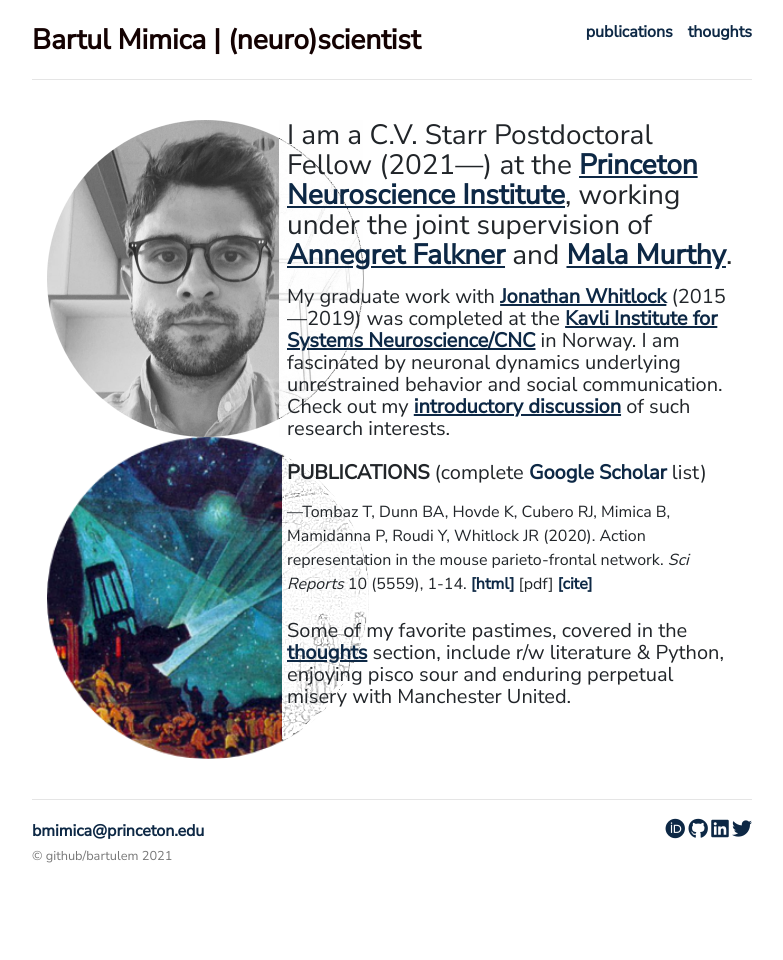
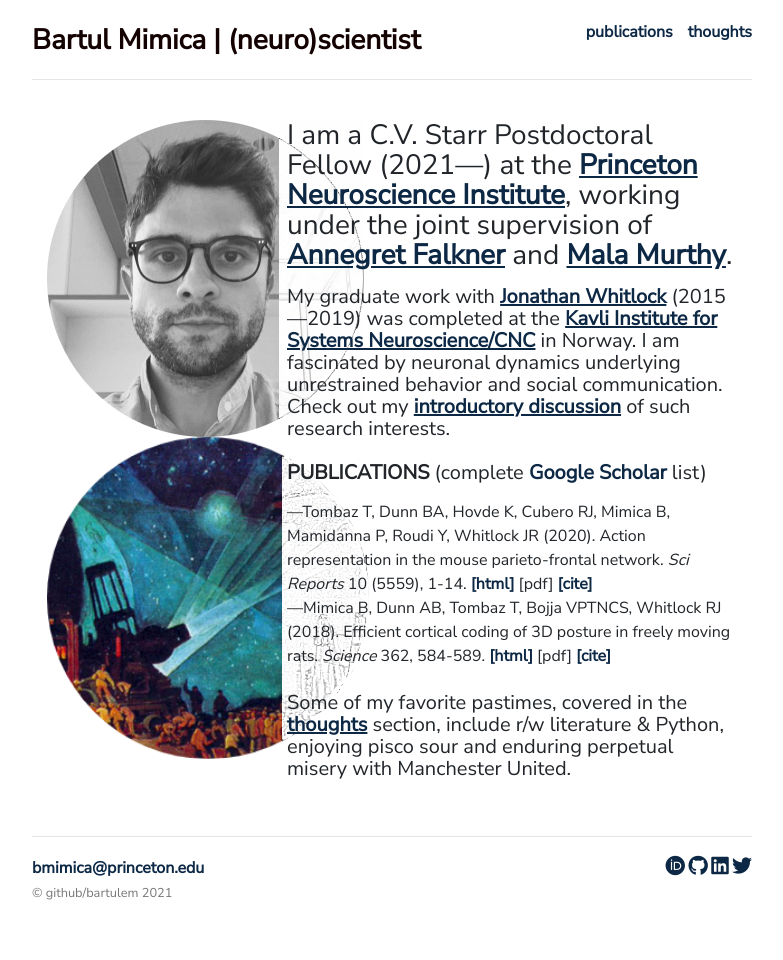
Before and after one commit to bartulem/bartulem.github.io, a Jekyll site: the page built from index.html, in a window 1280 px wide. Shown: the whole page, without its empty margins (248-1031 px from the left). Built offline with Jekyll 4.4.1, drawn with Linux system fonts in a browser that asks for light colours; nearby versions of some CDN libraries; comment, search, counter and statistics services are not loaded; a style sheet for code colours, icons or effects is not loaded; before the commit the page ends 923 px from its top, so only the background shows below that.

Commit message:
2022 format v37

```diff
--- a/css/style.css
+++ b/css/style.css
@@ -22,7 +22,7 @@ ul {
 
 blockquote p { font-size: 16px; line-height: 1.6em; }
 
-blockquote p1 { font-size: 12px; line-height: 12px; }
+blockquote p1 { font-size: 10px; line-height: 10px; }
 
 /* Masthead */
 .header, .footer, .header h3 { font-family: 'Nunito Sans'; font-weight: normal; }
--- a/index.html
+++ b/index.html
@@ -15,8 +15,8 @@ tag: (neuro)scientist
 	<p class="lead">I am a C.V. Starr Postdoctoral Fellow (2021—) at the <a style= "text-decoration: underline" target="_blank" href="https://pni.princeton.edu/">Princeton Neuroscience Institute</a>, working under the joint supervision of <a style= "text-decoration: underline" target="_blank" href="https://www.falknerlab.com/">Annegret Falkner</a> and <a style= "text-decoration: underline" target="_blank" href="https://murthylab.princeton.edu/">Mala Murthy</a>.</p>
 
 	<p>My graduate work with <a style= "text-decoration: underline" target="_blank" href="https://www.whitlocklab.org/">Jonathan Whitlock</a> (2015—2019) was completed at the <a style= "text-decoration: underline" target="_blank" href="https://www.ntnu.edu/kavli">Kavli Institute for Systems Neuroscience/CNC</a> in Norway. I am fascinated by neuronal dynamics underlying unrestrained behavior and social communication. Check out my <a style= "text-decoration: underline" href="https://bartulem.github.io/thoughts/2020/03/05/comp-neuroethology/">introductory discussion</a> of such research interests. <br/> <br/> <b>PUBLICATIONS</b> (complete <a href="https://scholar.google.no/citations?user=aUeOyr8AAAAJ&hl=en" target="_blank">Google Scholar</a> list)</p>
-
-	<p1>—Tombaz T, Dunn BA, Hovde K, Cubero RJ, Mimica B, Mamidanna P, Roudi Y, Whitlock JR (2020). Action representation in the mouse parieto-frontal network. <em>Sci Reports</em> 10 (5559), 1-14. <a href="https://www.nature.com/articles/s41598-020-62089-6?error=cookies_not_supported&code=e0a538d4-9569-4b30-b2d1-d78d1c8e03b3" target="_blank">[html]</a> [pdf] <a href=/files/tombaz2020.bib download>[cite]</a></p1> <br/> <br/>
+	<p1>—Tombaz T, Dunn BA, Hovde K, Cubero RJ, Mimica B, Mamidanna P, Roudi Y, Whitlock JR (2020). Action representation in the mouse parieto-frontal network. <em>Sci Reports</em> 10 (5559), 1-14. <a href="https://www.nature.com/articles/s41598-020-62089-6?error=cookies_not_supported&code=e0a538d4-9569-4b30-b2d1-d78d1c8e03b3" target="_blank">[html]</a> [pdf] <a href="/files/tombaz2020.bib" download>[cite]</a></p1> <br/>
+	<p1>—Mimica B, Dunn AB, Tombaz T, Bojja VPTNCS, Whitlock RJ (2018). Efficient cortical coding of 3D posture in freely moving rats. <em>Science</em> 362, 584-589. <a href="https://science.sciencemag.org/content/362/6414/584" target="_blank">[html]</a> [pdf] <a href="/files/mimica2018.bib" download>[cite]</a></p1> <br/> <br/>
 
 	<p>Some of my favorite pastimes, covered in the <a style= "text-decoration: underline" href="https://bartulem.github.io/thoughts/">thoughts</a> section, include r/w literature & Python, enjoying pisco sour and enduring perpetual misery with Manchester United.</p>
 	</div>
```
